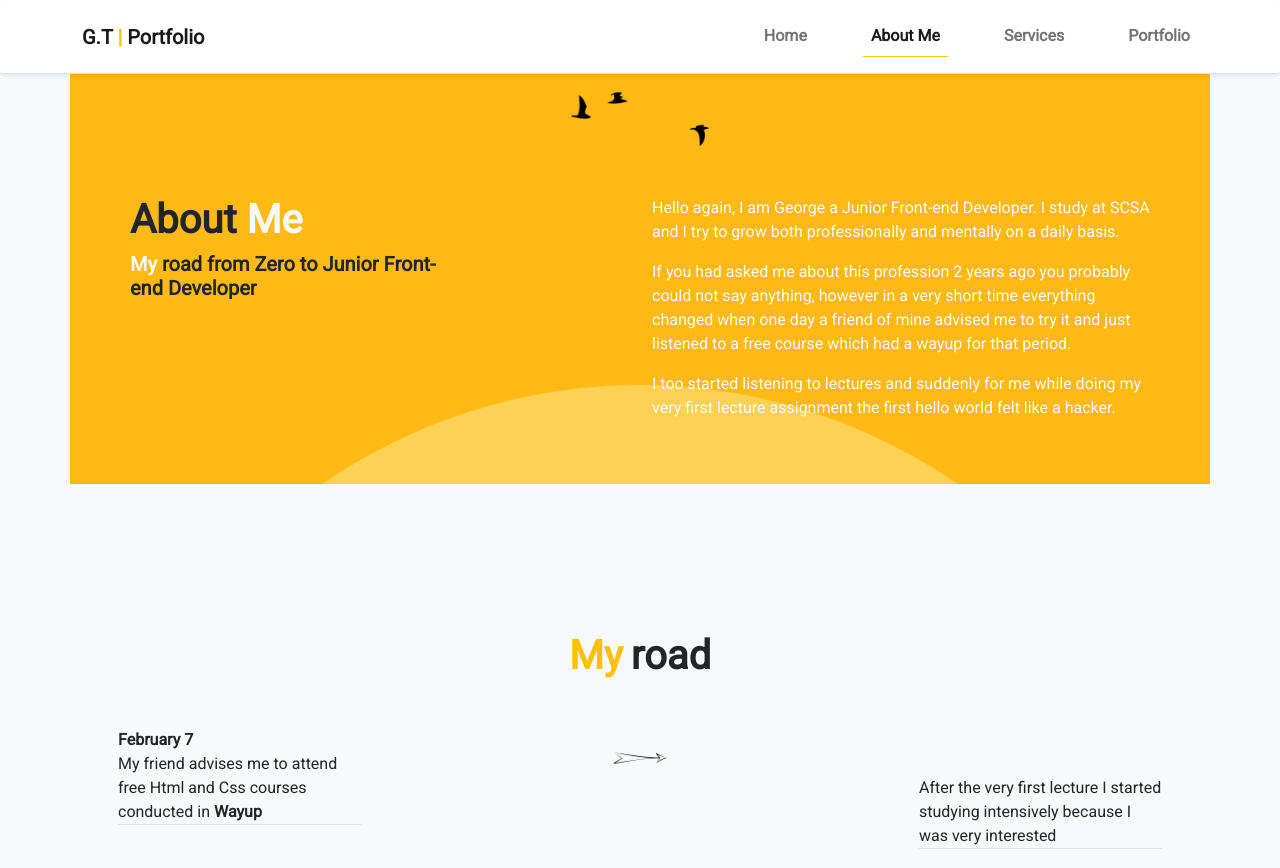
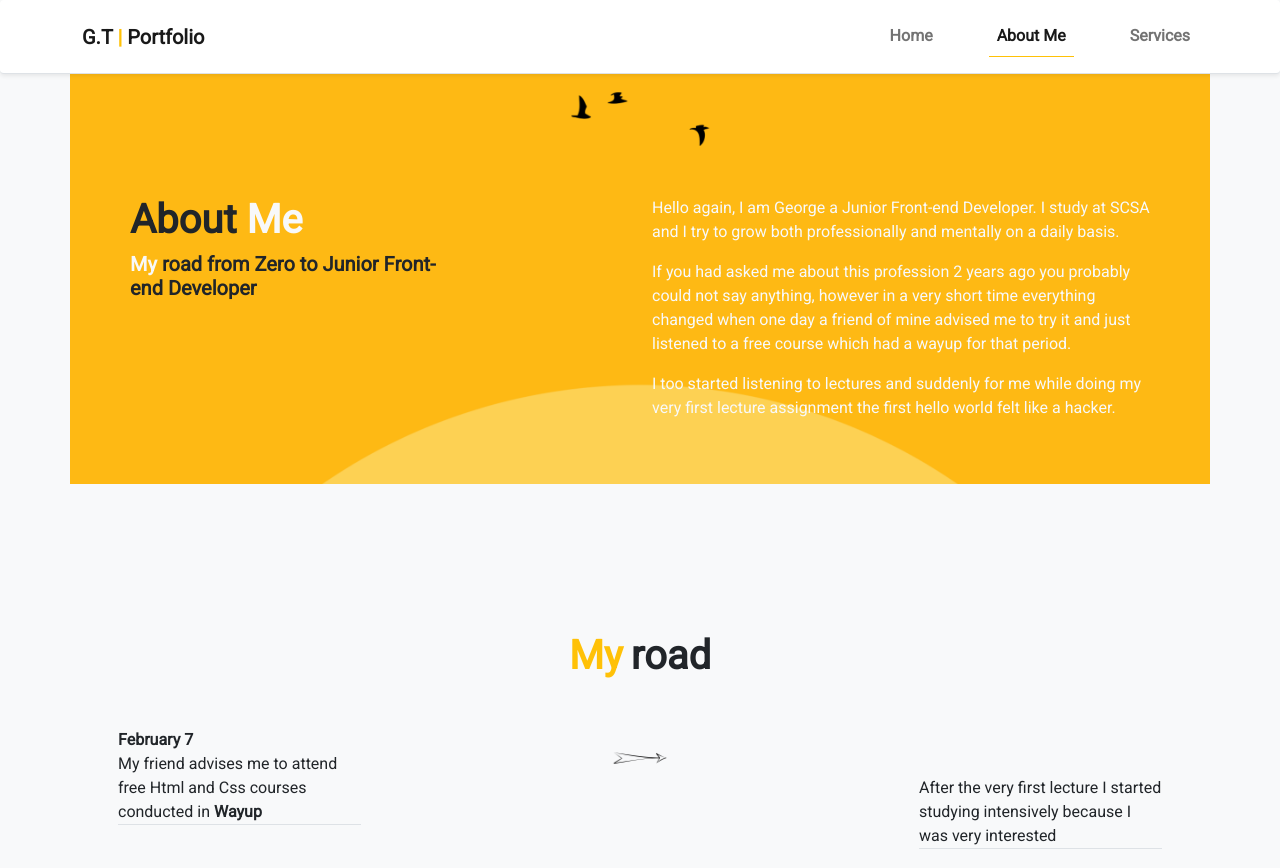
Before and after one commit to FrontendDV/G.T-Portfolio, a plain HTML site: page about.html in a window 1280 px wide. Shown: the top 868 px of the page. Drawn offline with nearby package versions, Linux system fonts and the light colour scheme.

Commit message:
add about.html

```diff
--- a/about.html
+++ b/about.html
@@ -34,7 +34,6 @@
               <a class="nav-link ms-sm-5 ms-0 fw-bold"  href="index.html">Home</a>
               <a class="nav-link active border-bottom border-warning   ms-sm-5 ms-0 fw-bold"  aria-current="page" href="about.html">About Me</a>
               <a class="nav-link ms-sm-5 ms-0 fw-bold" href="services.html">Services</a>
-              <a class="nav-link  ms-sm-5 ms-0 fw-bold " href="portfolio.html">Portfolio</a>
             </div>
           </div>
 
```
